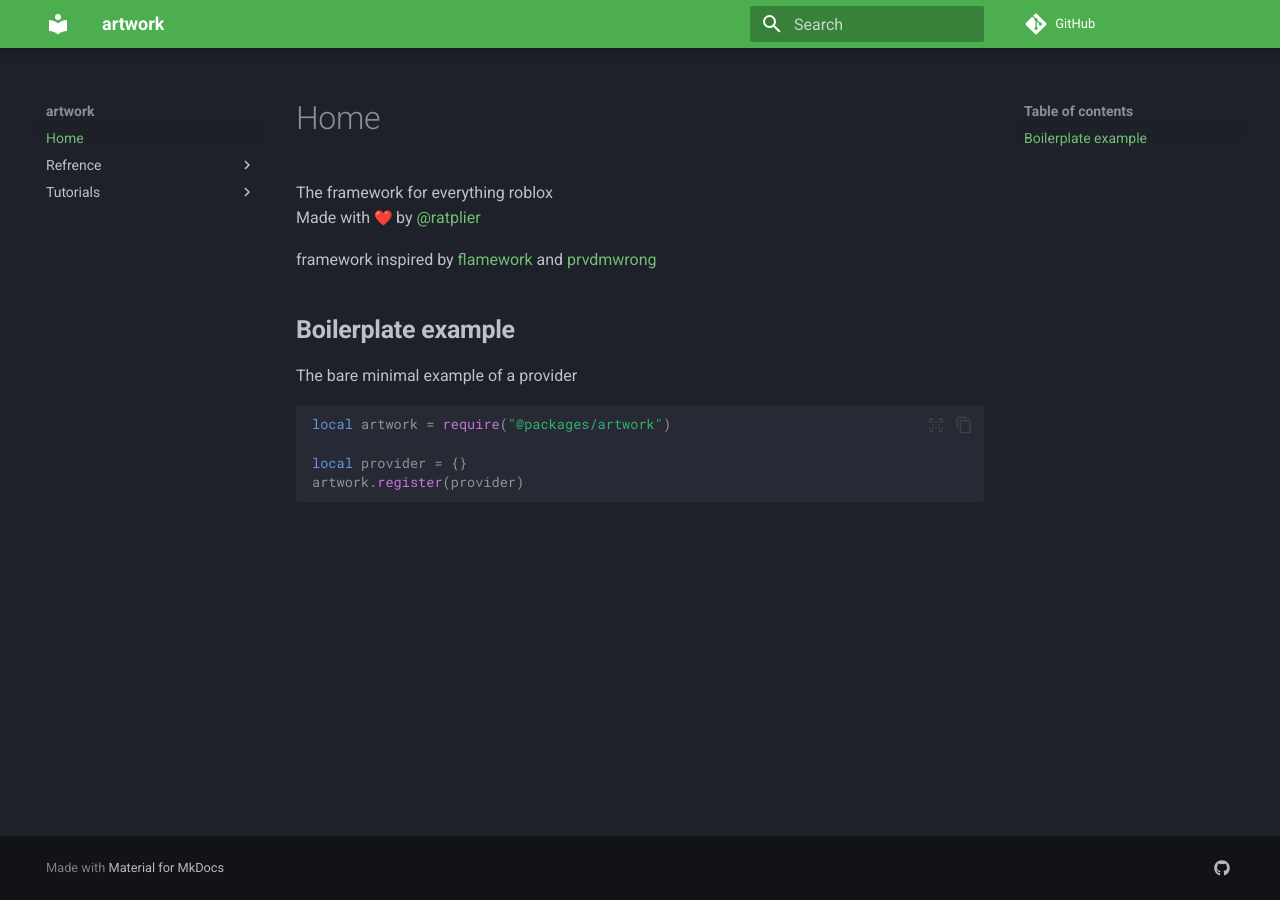
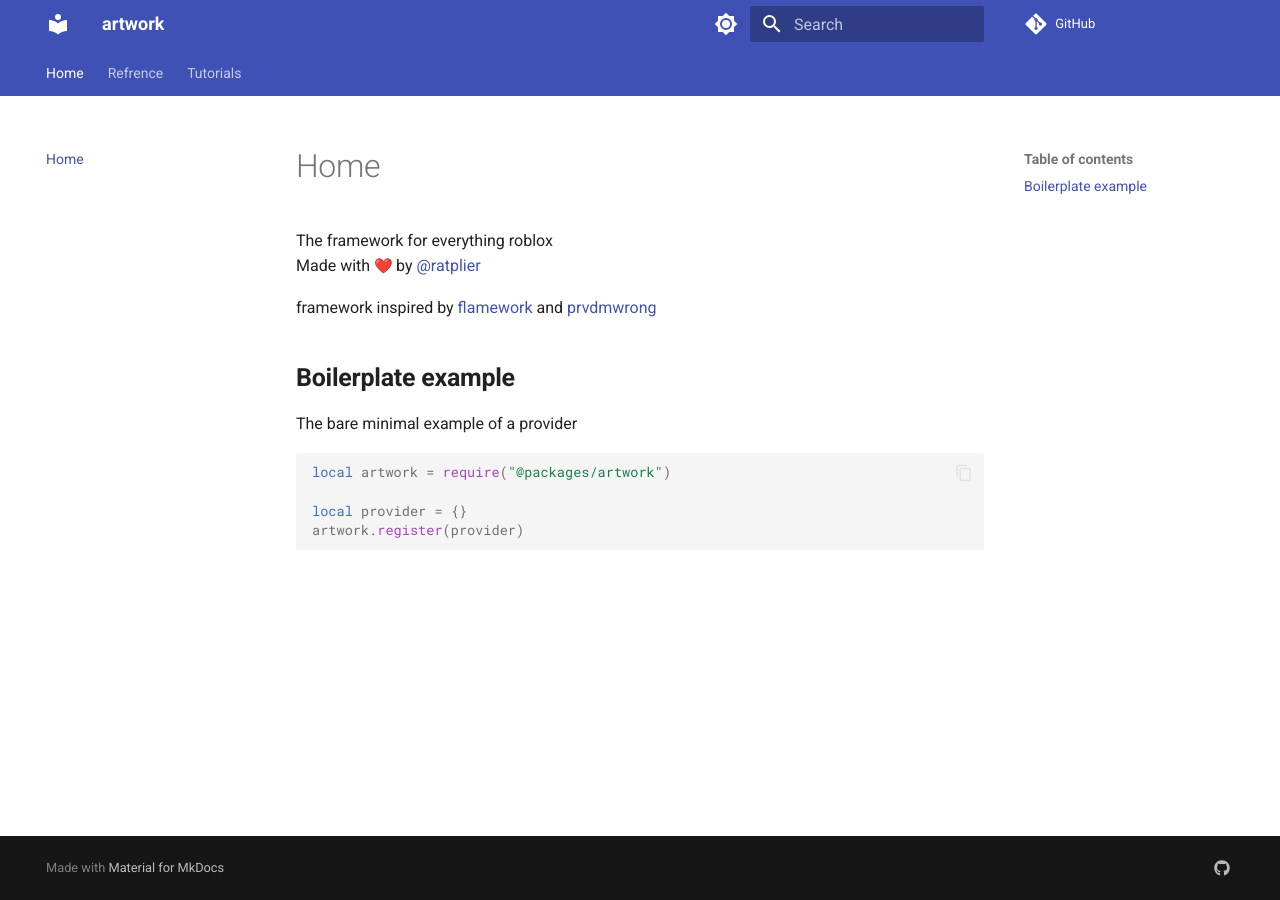
Before and after one commit to ratplier/artwork, an MkDocs documentation site: the page built from docs/index.md, in a window 1280 px wide. Built offline with MkDocs 1.6.1 and Material for MkDocs 9.7.7, drawn with Linux system fonts in a browser that asks for light colours; emoji names are drawn with the system emoji font; comment, search, counter and statistics services are not loaded.

Commit message:
style(docs): update theme for mkdocs and add some new features

```diff
--- a/mkdocs.yml
+++ b/mkdocs.yml
@@ -3,6 +3,35 @@ site_description: 'a framework for everything roblox'
 docs_dir: docs/
 repo_url: 'https://github.com/ratplier/artwork'
 site_url: 'https://ratplier.github.io/artwork/'
+
+theme:
+  name: 'material'
+  font:
+    text: Roboto
+    code: Roboto Mono
+  palette:
+    - media: "(prefers-color-scheme: light)"
+      scheme: default
+      toggle:
+        icon: material/brightness-7
+        name: Switch to light mode
+    - media: "(prefers-color-scheme: dark)"
+      scheme: slate
+      primary: blue
+      accent: light-blue
+      toggle:
+        icon: material/brightness-4
+        name: Switch to dark mode
+  features:
+    - navigation.tabs          # Use tabs for top-level navigation
+    - navigation.sections      # Group pages into sections in the sidebar
+    - navigation.instant       # Load pages instantly without full reloads
+    - navigation.top           # Add a "Back to top" button
+    - search.suggest           # Show search suggestions as you type
+    - search.highlight         # Highlight search terms on the page
+    - content.tabs.link        # Linkable content tabs
+    - content.code.annotate    # Add annotations to code blocks
+    - content.code.copy        # Add a "copy to clipboard" button to code blocks
 
 markdown_extensions:
   - attr_list
@@ -16,18 +45,6 @@ markdown_extensions:
   - pymdownx.inlinehilite
   - pymdownx.snippets
   - pymdownx.superfences
-
-theme:
-  name: 'material'
-  features:
-    - content.code.copy
-    - content.code.select
-    - content.code.annotate #
-  palette:
-    scheme: slate
-    primary: green
-    accent: green
-
 extra:
   social:
     - icon: fontawesome/brands/github  # Example GitHub link
```
